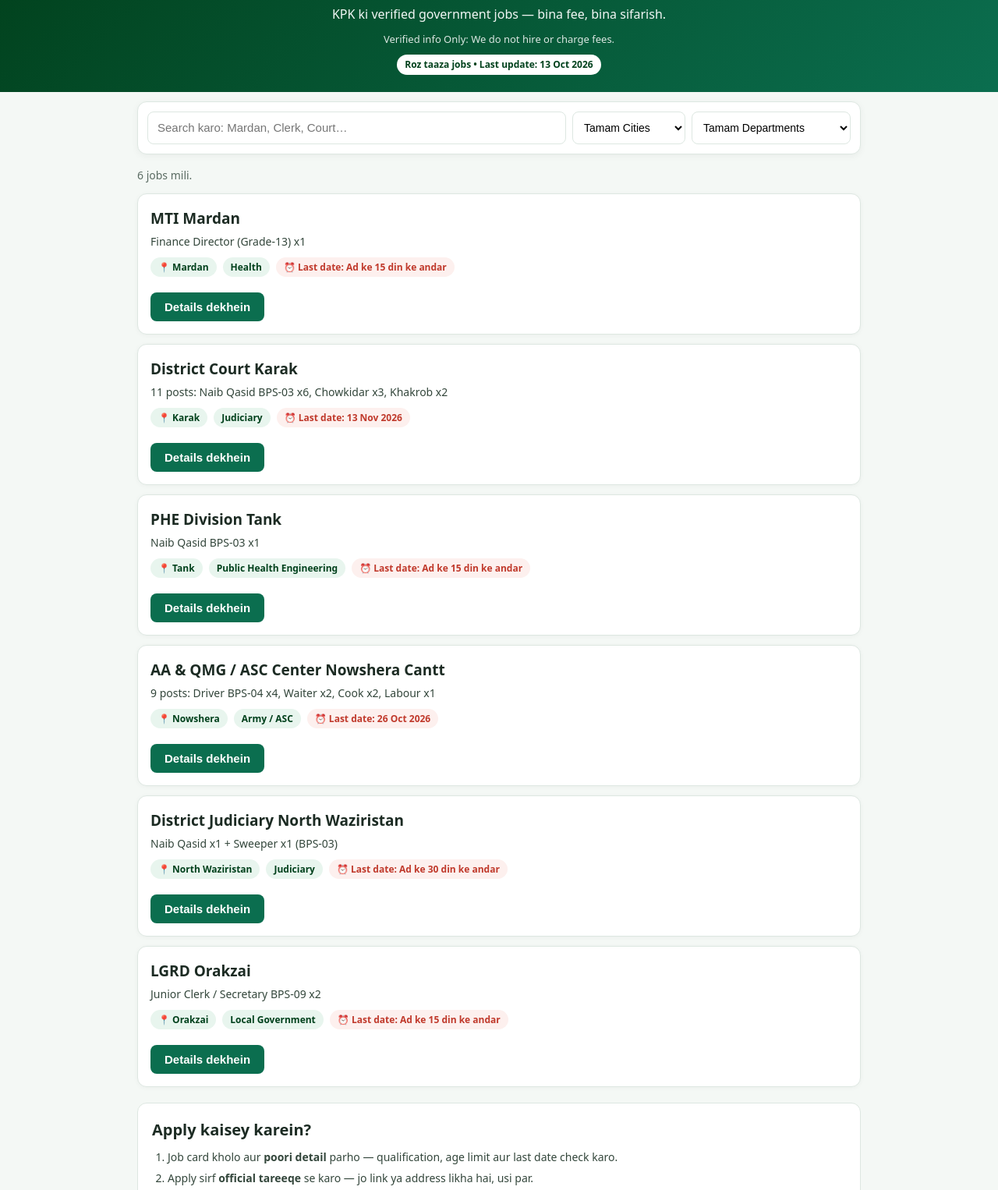
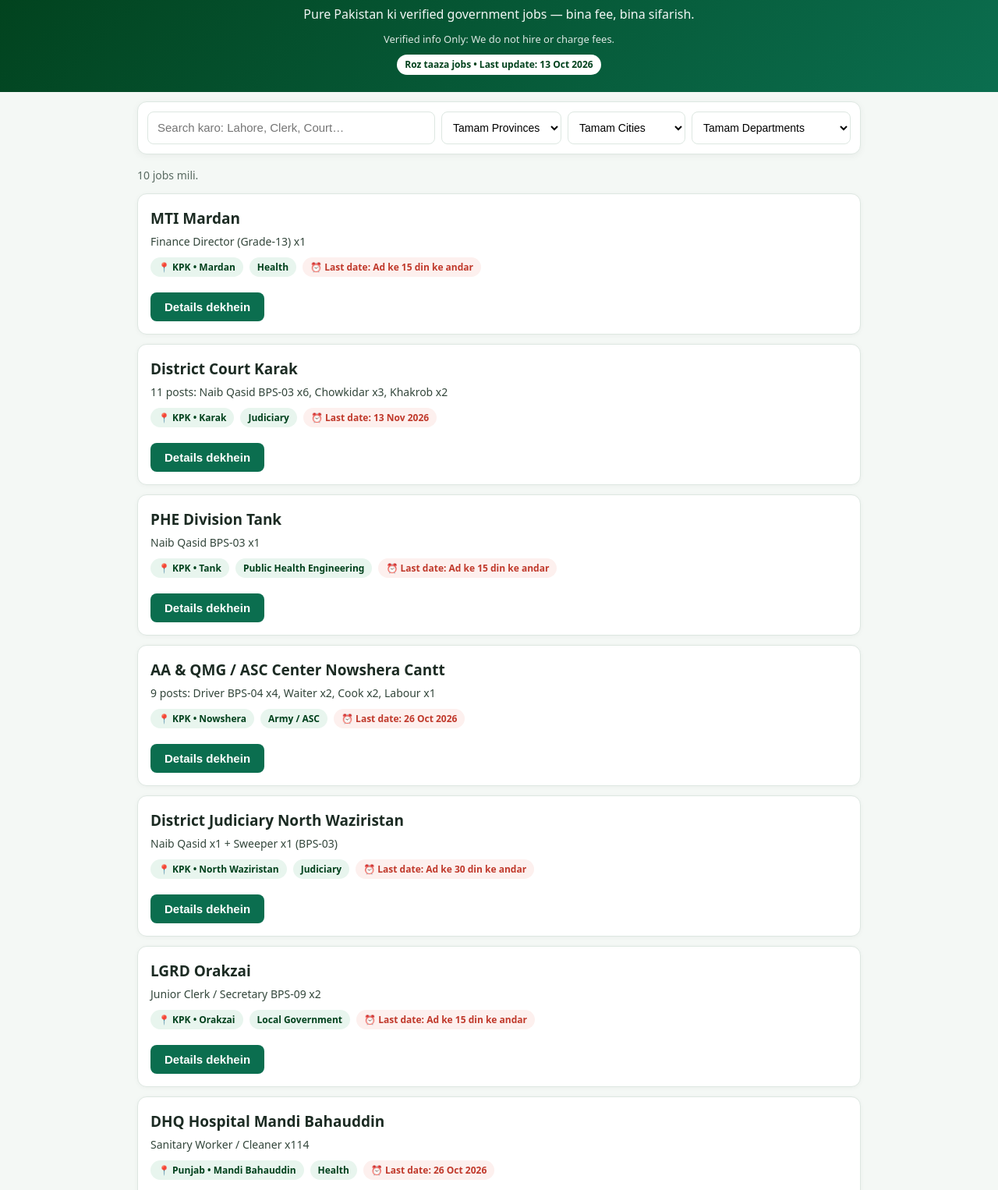
Before and after one commit to instamodelai-netizen/Pakistan-job-hub, a plain HTML site: page index.html in a window 1280 px wide. Shown: the part 74-1600 px from the top of the page at 78% size. Drawn offline with Linux system fonts and the light colour scheme.

Commit message:
All-Pakistan jobs: 10 listings (KPK + Punjab) + province filter

```diff
--- a/index.html
+++ b/index.html
@@ -3,8 +3,8 @@
 <head>
 <meta charset="UTF-8">
 <meta name="viewport" content="width=device-width, initial-scale=1.0">
-<title>Pakistan Job Hub — KPK Government Jobs | Verified Info</title>
-<meta name="description" content="KPK ki verified government jobs. Bina fee, bina sifarish. Roz taaza jobs.">
+<title>Pakistan Job Hub — Government Jobs Pakistan | Verified Info</title>
+<meta name="description" content="Pure Pakistan ki verified government jobs. Bina fee, bina sifarish. Roz taaza jobs.">
 <style>
 *{box-sizing:border-box;margin:0;padding:0}
 :root{--green:#0b6e4f;--dark:#01411c;--light:#e8f5ee;--red:#c0392b;--amber:#b7791f;--grey:#5a6b62;--line:#dde7e1}
@@ -47,14 +47,15 @@ footer a{color:var(--green);font-weight:600}
 <body>
 <header>
   <h1>🇵🇰 Pakistan Job Hub</h1>
-  <p class="tag">KPK ki verified government jobs — bina fee, bina sifarish.</p>
+  <p class="tag">Pure Pakistan ki verified government jobs — bina fee, bina sifarish.</p>
   <p class="sub">Verified info Only: We do not hire or charge fees.</p>
   <span class="badge">Roz taaza jobs • Last update: 13 Oct 2026</span>
 </header>
 
 <div class="wrap">
   <div class="searchbar">
-    <input id="q" type="search" placeholder="Search karo: Mardan, Clerk, Court…" oninput="render()">
+    <input id="q" type="search" placeholder="Search karo: Lahore, Clerk, Court…" oninput="render()">
+    <select id="prov" onchange="render()"><option value="">Tamam Provinces</option></select>
     <select id="city" onchange="render()"><option value="">Tamam Cities</option></select>
     <select id="cat" onchange="render()"><option value="">Tamam Departments</option></select>
   </div>
@@ -82,7 +83,7 @@ footer a{color:var(--green);font-weight:600}
 
   <section class="info">
     <h2>Pakistan Job Hub kya hai?</h2>
-    <p style="font-size:14px;color:#33463b">Hum KPK ki government jobs ki verified maloomat ek jagah jama karte hain — akhbar ke ishtihar aur official portals se. Hum hire nahi karte aur koi fee nahi lete. Taaza jobs ke liye hamara Facebook page follow karein.</p>
+    <p style="font-size:14px;color:#33463b">Hum pure Pakistan ki government jobs ki verified maloomat ek jagah jama karte hain — akhbar ke ishtihar aur official portals se. Hum hire nahi karte aur koi fee nahi lete. Taaza jobs ke liye hamara Facebook page follow karein.</p>
     <p style="margin-top:10px"><a class="btn ghost" href="https://www.facebook.com/profile.php?id=1260981947108810" target="_blank" rel="noopener">Facebook Page kholo →</a></p>
   </section>
 </div>
@@ -94,32 +95,39 @@ footer a{color:var(--green);font-weight:600}
 
 <script>
 const JOBS = [
-  {org:"MTI Mardan", city:"Mardan", cat:"Health", posts:"Finance Director (Grade-13) x1", detail:"CA + 5 saal tajurba, ya ICMAP + 8 saal, ya Master's Finance + 8 saal tajurba.", apply:"www.mmckp.gov.pk (form) + courier to HR Dept, Mardan Medical Complex", last:"Ad ke 15 din ke andar", source:"Aaj, 12 Oct 2026"},
-  {org:"District Court Karak", city:"Karak", cat:"Judiciary", posts:"11 posts: Naib Qasid BPS-03 x6, Chowkidar x3, Khakrob x2", detail:"Daily wages. Tarjeeh literate ko. Age 18–40 (Chowkidar 25–40).", apply:"karakdc.peshawarhighcourt.gov.pk", last:"13 Nov 2026", source:"Express, 12 Oct 2026"},
-  {org:"PHE Division Tank", city:"Tank", cat:"Public Health Engineering", posts:"Naib Qasid BPS-03 x1", detail:"Tank domicile. Age 40 tak.", apply:"Executive Engineer, PHE Division Tank (postal)", last:"Ad ke 15 din ke andar", source:"Express, 12 Oct 2026"},
-  {org:"AA & QMG / ASC Center Nowshera Cantt", city:"Nowshera", cat:"Army / ASC", posts:"9 posts: Driver BPS-04 x4, Waiter x2, Cook x2, Labour x1", detail:"Middle / Primary taleem. Age 18–30 (retired 45 tak).", apply:"0923-610012 (postal per ad)", last:"26 Oct 2026", source:"Nation, 12 Oct 2026"},
-  {org:"District Judiciary North Waziristan", city:"North Waziristan", cat:"Judiciary", posts:"Naib Qasid x1 + Sweeper x1 (BPS-03)", detail:"Tarjeeh literate ko. Age 18–40.", apply:"districtcourtnorthwaziristan.gov.pk", last:"Ad ke 30 din ke andar", source:"Express, 12 Oct 2026"},
-  {org:"LGRD Orakzai", city:"Orakzai", cat:"Local Government", posts:"Junior Clerk / Secretary BPS-09 x2", detail:"Minority quota. FA / FSc + DIT. Age 18–30.", apply:"Assistant Director LGRD District Orakzai (postal)", last:"Ad ke 15 din ke andar", source:"Express, 12 Oct 2026"}
+  {org:"MTI Mardan", prov:"KPK", city:"Mardan", cat:"Health", posts:"Finance Director (Grade-13) x1", detail:"CA + 5 saal tajurba, ya ICMAP + 8 saal, ya Master's Finance + 8 saal tajurba.", apply:"www.mmckp.gov.pk (form) + courier to HR Dept, Mardan Medical Complex", last:"Ad ke 15 din ke andar", source:"Aaj, 12 Oct 2026"},
+  {org:"District Court Karak", prov:"KPK", city:"Karak", cat:"Judiciary", posts:"11 posts: Naib Qasid BPS-03 x6, Chowkidar x3, Khakrob x2", detail:"Daily wages. Tarjeeh literate ko. Age 18–40 (Chowkidar 25–40).", apply:"karakdc.peshawarhighcourt.gov.pk", last:"13 Nov 2026", source:"Express, 12 Oct 2026"},
+  {org:"PHE Division Tank", prov:"KPK", city:"Tank", cat:"Public Health Engineering", posts:"Naib Qasid BPS-03 x1", detail:"Tank domicile. Age 40 tak.", apply:"Executive Engineer, PHE Division Tank (postal)", last:"Ad ke 15 din ke andar", source:"Express, 12 Oct 2026"},
+  {org:"AA & QMG / ASC Center Nowshera Cantt", prov:"KPK", city:"Nowshera", cat:"Army / ASC", posts:"9 posts: Driver BPS-04 x4, Waiter x2, Cook x2, Labour x1", detail:"Middle / Primary taleem. Age 18–30 (retired 45 tak).", apply:"0923-610012 (postal per ad)", last:"26 Oct 2026", source:"Nation, 12 Oct 2026"},
+  {org:"District Judiciary North Waziristan", prov:"KPK", city:"North Waziristan", cat:"Judiciary", posts:"Naib Qasid x1 + Sweeper x1 (BPS-03)", detail:"Tarjeeh literate ko. Age 18–40.", apply:"districtcourtnorthwaziristan.gov.pk", last:"Ad ke 30 din ke andar", source:"Express, 12 Oct 2026"},
+  {org:"LGRD Orakzai", prov:"KPK", city:"Orakzai", cat:"Local Government", posts:"Junior Clerk / Secretary BPS-09 x2", detail:"Minority quota. FA / FSc + DIT. Age 18–30.", apply:"Assistant Director LGRD District Orakzai (postal)", last:"Ad ke 15 din ke andar", source:"Express, 12 Oct 2026"},
+  {org:"DHQ Hospital Mandi Bahauddin", prov:"Punjab", city:"Mandi Bahauddin", cat:"Health", posts:"Sanitary Worker / Cleaner x114", detail:"89-day contract. Age 50 tak.", apply:"In person, MS office DHQ Mandi Bahauddin", last:"26 Oct 2026", source:"Newspaper ad, 13 Oct 2026"},
+  {org:"WASA Mianwali", prov:"Punjab", city:"Mianwali", cat:"Municipal", posts:"6 posts: AD GIS, AD IT, Accountant, Draftsman, Mason, Labourer", detail:"85-day daily wages. Punjab domicile.", apply:"In person, WASA Office, Near Tameer e Millat School, Mianwali", last:"26 Oct 2026", source:"Newspaper ad, 12 Oct 2026"},
+  {org:"LWMC Lahore", prov:"Punjab", city:"Lahore", cat:"Municipal", posts:"6 contractual posts: Resident Auditor / Manager Audit, Manager GIS, DM / AM (Audit, Planning, Projects), AM Monitoring", detail:"Age 35 / 45 max.", apply:"www.jobs.punjab.gov.pk (Punjab Job Portal)", last:"26 Oct 2026", source:"Newspaper ad, 13 Oct 2026"},
+  {org:"Pakistan Sweet Home Cadet College Sohawa", prov:"Punjab", city:"Sohawa", cat:"Education", posts:"Commandant x1", detail:"Retired Col / Lt Col, 28 saal commissioned service. Age 45–55.", apply:"WhatsApp 0333-8410010 (per ad)", last:"15 Oct 2026 (near deadline)", source:"Nawaiwaqt, 12 Oct 2026"}
 ];
 
 function fillFilters(){
+  const provs=[...new Set(JOBS.map(j=>j.prov))].sort();
   const cities=[...new Set(JOBS.map(j=>j.city))].sort();
   const cats=[...new Set(JOBS.map(j=>j.cat))].sort();
+  document.getElementById('prov').innerHTML='<option value="">Tamam Provinces</option>'+provs.map(c=>`<option>${c}</option>`).join('');
   document.getElementById('city').innerHTML='<option value="">Tamam Cities</option>'+cities.map(c=>`<option>${c}</option>`).join('');
   document.getElementById('cat').innerHTML='<option value="">Tamam Departments</option>'+cats.map(c=>`<option>${c}</option>`).join('');
 }
 function esc(s){return String(s).replace(/&/g,'&amp;').replace(/</g,'&lt;');}
 function render(){
   const q=document.getElementById('q').value.toLowerCase();
+  const prov=document.getElementById('prov').value;
   const city=document.getElementById('city').value;
   const cat=document.getElementById('cat').value;
-  const list=JOBS.filter(j=>(!city||j.city===city)&&(!cat||j.cat===cat)&&(!q||(j.org+' '+j.posts+' '+j.city+' '+j.cat).toLowerCase().includes(q)));
+  const list=JOBS.filter(j=>(!prov||j.prov===prov)&&(!city||j.city===city)&&(!cat||j.cat===cat)&&(!q||(j.org+' '+j.posts+' '+j.prov+' '+j.city+' '+j.cat).toLowerCase().includes(q)));
   document.getElementById('count').textContent=list.length+' jobs mili.';
   document.getElementById('list').innerHTML=list.length?list.map((j,i)=>`
     <article class="card">
       <h2>${esc(j.org)}</h2>
       <p>${esc(j.posts)}</p>
-      <div class="meta"><span class="pill">📍 ${esc(j.city)}</span><span class="pill">${esc(j.cat)}</span><span class="pill deadline">⏰ Last date: ${esc(j.last)}</span></div>
+      <div class="meta"><span class="pill">📍 ${esc(j.prov)} • ${esc(j.city)}</span><span class="pill">${esc(j.cat)}</span><span class="pill deadline">⏰ Last date: ${esc(j.last)}</span></div>
       <button class="btn" onclick="toggle(${i})">Details dekhein</button>
       <div class="detail" id="d${i}">
         <dl>
```
